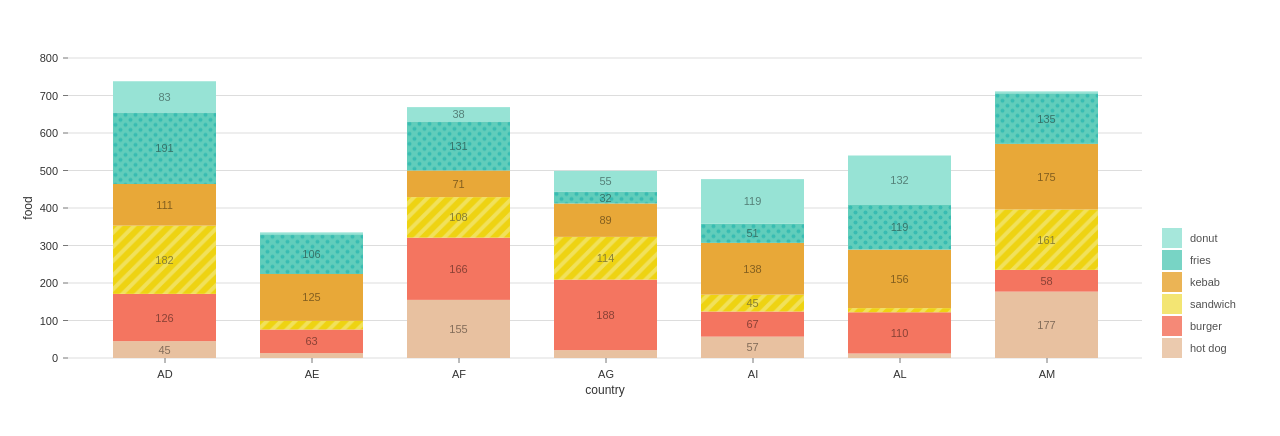
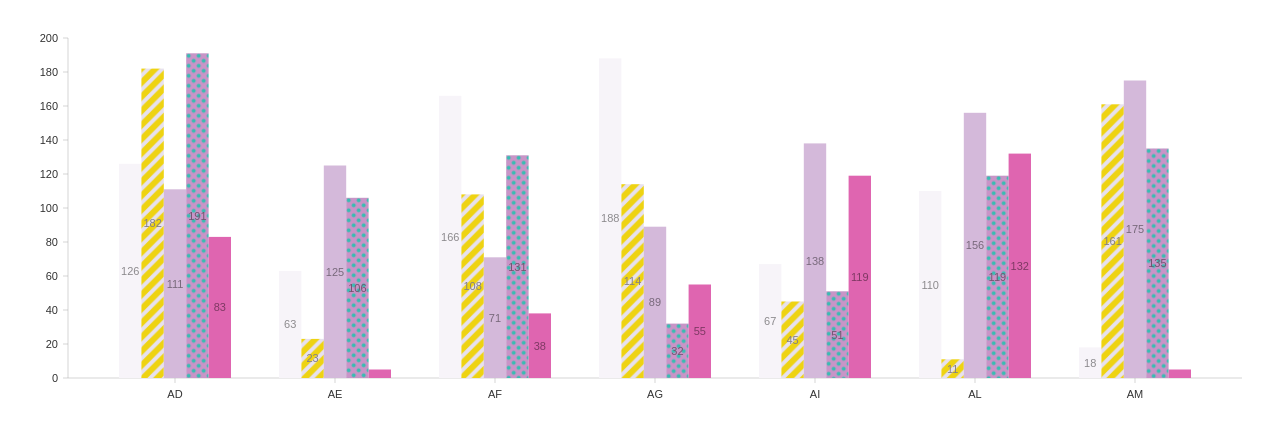
Before and after one commit to danielvaughn/nivo, a React app: page / in a window 1280 px wide. Shown: the top 436 px of the page. Built offline with nearby package versions, Linux system fonts and the light colour scheme.

Commit message:
adds test commit

```diff
--- a/src/components/App.js
+++ b/src/components/App.js
@@ -9,10 +9,192 @@ const StyledDiv = styled.div`
   width: 100%;
 `
 
+const data = [
+  {
+    country: {
+      value: 'AD',
+    },
+    burger: {
+      value: 126,
+    },
+    // burgerColor: 'hsl(96, 70%, 50%)',
+    sandwich: {
+      value: 182,
+    },
+    // sandwichColor: 'hsl(10, 70%, 50%)',
+    kebab: {
+      value: 111,
+    },
+    // kebabColor: 'hsl(172, 70%, 50%)',
+    fries: {
+      value: 191,
+    },
+    // friesColor: 'hsl(166, 70%, 50%)',
+    donut: {
+      value: 83,
+    },
+    // donutColor: 'hsl(11, 70%, 50%)',
+  },
+  {
+    country: {
+      value: 'AE',
+    },
+    burger: {
+      value: 63,
+    },
+    // burgerColor: 'hsl(8, 70%, 50%)',
+    sandwich: {
+      value: 23,
+    },
+    // sandwichColor: 'hsl(295, 70%, 50%)',
+    kebab: {
+      value: 125,
+    },
+    // kebabColor: 'hsl(62, 70%, 50%)',
+    fries: {
+      value: 106,
+    },
+    // friesColor: 'hsl(135, 70%, 50%)',
+    donut: {
+      value: 5,
+    },
+    // donutColor: 'hsl(211, 70%, 50%)',
+  },
+  {
+    country: {
+      value: 'AF',
+    },
+    burger: {
+      value: 166,
+    },
+    // burgerColor: 'hsl(268, 70%, 50%)',
+    sandwich: {
+      value: 108,
+    },
+    // sandwichColor: 'hsl(207, 70%, 50%)',
+    kebab: {
+      value: 71,
+    },
+    // kebabColor: 'hsl(138, 70%, 50%)',
+    fries: {
+      value: 131,
+    },
+    // friesColor: 'hsl(236, 70%, 50%)',
+    donut: {
+      value: 38,
+    },
+    // donutColor: 'hsl(270, 70%, 50%)',
+  },
+  {
+    country: {
+      value: 'AG',
+    },
+    burger: {
+      value: 188,
+    },
+    // burgerColor: 'hsl(269, 70%, 50%)',
+    sandwich: {
+      value: 114,
+    },
+    // sandwichColor: 'hsl(233, 70%, 50%)',
+    kebab: {
+      value: 89,
+    },
+    // kebabColor: 'hsl(290, 70%, 50%)',
+    fries: {
+      value: 32,
+    },
+    // friesColor: 'hsl(149, 70%, 50%)',
+    donut: {
+      value: 55,
+    },
+    // donutColor: 'hsl(333, 70%, 50%)',
+  },
+  {
+    country: {
+      value: 'AI',
+    },
+    burger: {
+      value: 67,
+    },
+    // burgerColor: 'hsl(98, 70%, 50%)',
+    sandwich: {
+      value: 45,
+    },
+    // sandwichColor: 'hsl(193, 70%, 50%)',
+    kebab: {
+      value: 138,
+    },
+    // kebabColor: 'hsl(358, 70%, 50%)',
+    fries: {
+      value: 51,
+    },
+    // friesColor: 'hsl(287, 70%, 50%)',
+    donut: {
+      value: 119,
+    },
+    // donutColor: 'hsl(118, 70%, 50%)',
+  },
+  {
+    country: {
+      value: 'AL',
+    },
+    burger: {
+      value: 110,
+    },
+    // burgerColor: 'hsl(220, 70%, 50%)',
+    sandwich: {
+      value: 11,
+    },
+    // sandwichColor: 'hsl(73, 70%, 50%)',
+    kebab: {
+      value: 156,
+    },
+    // kebabColor: 'hsl(147, 70%, 50%)',
+    fries: {
+      value: 119,
+    },
+    // friesColor: 'hsl(39, 70%, 50%)',
+    donut: {
+      value: 132,
+    },
+    // donutColor: 'hsl(270, 70%, 50%)',
+  },
+  {
+    country: {
+      value: 'AM',
+    },
+    burger: {
+      value: 18,
+    },
+    // burgerColor: 'hsl(315, 70%, 50%)',
+    sandwich: {
+      value: 161,
+    },
+    // sandwichColor: 'hsl(265, 70%, 50%)',
+    kebab: {
+      value: 175,
+    },
+    // kebabColor: 'hsl(5, 70%, 50%)',
+    fries: {
+      value: 135,
+    },
+    // friesColor: 'hsl(52, 70%, 50%)',
+    donut: {
+      value: 5,
+    },
+    // donutColor: 'hsl(230, 70%, 50%)',
+  },
+]
+
 const App = () => {
   return (
     <StyledDiv>
-      <Bar />
+      <Bar
+        data={data}
+        dimension="country"
+        metrics={['burger', 'sandwich', 'kebab', 'fries', 'donut']}
+      />
     </StyledDiv>
   )
 }
--- a/src/components/Bar.js
+++ b/src/components/Bar.js
@@ -1,124 +1,26 @@
 import React from 'react'
 import { ResponsiveBar } from '@nivo/bar'
 
-const data = [
-  {
-    country: 'AD',
-    'hot dog': 45,
-    'hot dogColor': 'hsl(94, 70%, 50%)',
-    burger: 126,
-    burgerColor: 'hsl(96, 70%, 50%)',
-    sandwich: 182,
-    sandwichColor: 'hsl(10, 70%, 50%)',
-    kebab: 111,
-    kebabColor: 'hsl(172, 70%, 50%)',
-    fries: 191,
-    friesColor: 'hsl(166, 70%, 50%)',
-    donut: 83,
-    donutColor: 'hsl(11, 70%, 50%)',
-  },
-  {
-    country: 'AE',
-    'hot dog': 13,
-    'hot dogColor': 'hsl(152, 70%, 50%)',
-    burger: 63,
-    burgerColor: 'hsl(8, 70%, 50%)',
-    sandwich: 23,
-    sandwichColor: 'hsl(295, 70%, 50%)',
-    kebab: 125,
-    kebabColor: 'hsl(62, 70%, 50%)',
-    fries: 106,
-    friesColor: 'hsl(135, 70%, 50%)',
-    donut: 5,
-    donutColor: 'hsl(211, 70%, 50%)',
-  },
-  {
-    country: 'AF',
-    'hot dog': 155,
-    'hot dogColor': 'hsl(124, 70%, 50%)',
-    burger: 166,
-    burgerColor: 'hsl(268, 70%, 50%)',
-    sandwich: 108,
-    sandwichColor: 'hsl(207, 70%, 50%)',
-    kebab: 71,
-    kebabColor: 'hsl(138, 70%, 50%)',
-    fries: 131,
-    friesColor: 'hsl(236, 70%, 50%)',
-    donut: 38,
-    donutColor: 'hsl(270, 70%, 50%)',
-  },
-  {
-    country: 'AG',
-    'hot dog': 21,
-    'hot dogColor': 'hsl(302, 70%, 50%)',
-    burger: 188,
-    burgerColor: 'hsl(269, 70%, 50%)',
-    sandwich: 114,
-    sandwichColor: 'hsl(233, 70%, 50%)',
-    kebab: 89,
-    kebabColor: 'hsl(290, 70%, 50%)',
-    fries: 32,
-    friesColor: 'hsl(149, 70%, 50%)',
-    donut: 55,
-    donutColor: 'hsl(333, 70%, 50%)',
-  },
-  {
-    country: 'AI',
-    'hot dog': 57,
-    'hot dogColor': 'hsl(23, 70%, 50%)',
-    burger: 67,
-    burgerColor: 'hsl(98, 70%, 50%)',
-    sandwich: 45,
-    sandwichColor: 'hsl(193, 70%, 50%)',
-    kebab: 138,
-    kebabColor: 'hsl(358, 70%, 50%)',
-    fries: 51,
-    friesColor: 'hsl(287, 70%, 50%)',
-    donut: 119,
-    donutColor: 'hsl(118, 70%, 50%)',
-  },
-  {
-    country: 'AL',
-    'hot dog': 12,
-    'hot dogColor': 'hsl(357, 70%, 50%)',
-    burger: 110,
-    burgerColor: 'hsl(220, 70%, 50%)',
-    sandwich: 11,
-    sandwichColor: 'hsl(73, 70%, 50%)',
-    kebab: 156,
-    kebabColor: 'hsl(147, 70%, 50%)',
-    fries: 119,
-    friesColor: 'hsl(39, 70%, 50%)',
-    donut: 132,
-    donutColor: 'hsl(270, 70%, 50%)',
-  },
-  {
-    country: 'AM',
-    'hot dog': 177,
-    'hot dogColor': 'hsl(168, 70%, 50%)',
-    burger: 58,
-    burgerColor: 'hsl(315, 70%, 50%)',
-    sandwich: 161,
-    sandwichColor: 'hsl(265, 70%, 50%)',
-    kebab: 175,
-    kebabColor: 'hsl(5, 70%, 50%)',
-    fries: 135,
-    friesColor: 'hsl(52, 70%, 50%)',
-    donut: 5,
-    donutColor: 'hsl(230, 70%, 50%)',
-  },
-]
+const Bar = ({ metrics, dimension, data }) => {
+  const formattedData = data.map((datum) => {
+    const formattedDatum = {}
+    Object.entries(datum).forEach(([key, value]) => {
+      formattedDatum[key] = value.value
+    })
+    return formattedDatum
+  })
 
-const Bar = () => (
+  return (
     <ResponsiveBar
-    data={data}
-    keys={['hot dog', 'burger', 'sandwich', 'kebab', 'fries', 'donut']}
-    indexBy="country"
-    margin={{ top: 50, right: 130, bottom: 50, left: 60 }}
+      groupMode="grouped"
+      data={formattedData}
+      keys={metrics}
+      indexBy={dimension}
+      margin={{ top: 30, right: 30, bottom: 30, left: 60 }}
       padding={0.3}
       valueScale={{ type: 'linear' }}
       indexScale={{ type: 'band', round: true }}
-    colors={{ scheme: 'nivo' }}
+      colors={{ scheme: 'purple_red' }}
       defs={[
         {
           id: 'dots',
@@ -153,56 +55,58 @@ const Bar = () => (
           id: 'lines',
         },
       ]}
-    borderColor={{ from: 'color', modifiers: [['darker', 1.6]] }}
+      // borderColor={{ from: 'color', modifiers: [['darker', 1.6]] }}
       axisTop={null}
       axisRight={null}
       axisBottom={{
         tickSize: 5,
         tickPadding: 5,
         tickRotation: 0,
-      legend: 'country',
-      legendPosition: 'middle',
-      legendOffset: 32,
+        // legend: 'country',
+        // legendPosition: 'middle',
+        // legendOffset: 32,
       }}
       axisLeft={{
         tickSize: 5,
         tickPadding: 5,
         tickRotation: 0,
-      legend: 'food',
-      legendPosition: 'middle',
-      legendOffset: -40,
+        // legend: 'food',
+        // legendPosition: 'middle',
+        // legendOffset: -40,
       }}
       labelSkipWidth={12}
       labelSkipHeight={12}
       labelTextColor={{ from: 'color', modifiers: [['darker', 1.6]] }}
-    legends={[
-      {
-        dataFrom: 'keys',
-        anchor: 'bottom-right',
-        direction: 'column',
-        justify: false,
-        translateX: 120,
-        translateY: 0,
-        itemsSpacing: 2,
-        itemWidth: 100,
-        itemHeight: 20,
-        itemDirection: 'left-to-right',
-        itemOpacity: 0.85,
-        symbolSize: 20,
-        effects: [
-          {
-            on: 'hover',
-            style: {
-              itemOpacity: 1,
-            },
-          },
-        ],
-      },
-    ]}
       animate={true}
       motionStiffness={90}
       motionDamping={15}
+      theme={{
+        background: '#ffffff',
+        textColor: '#777777',
+        fontSize: 11,
+        axis: {
+          domain: {
+            line: {
+              stroke: '#aaaaaa',
+              strokeWidth: 0.5,
+            },
+          },
+          ticks: {
+            line: {
+              stroke: '#aaaaaa',
+              strokeWidth: 0.5,
+            },
+          },
+        },
+        grid: {
+          line: {
+            stroke: '#dddddd',
+            strokeWidth: 0,
+          },
+        },
+      }}
     />
   )
+}
 
 export default Bar
--- a/src/looker/bar.js
+++ b/src/looker/bar.js
@@ -45,14 +45,10 @@ looker.plugins.visualizations.add({
 
     // this._textElement = container.appendChild(document.createElement('div'))
 
-    const viz = element.appendChild(document.createElement('div'))
+    element.style.height = '100%'
+    element.style.width = '100%'
 
-    viz.style.height = '100vh'
-    viz.style.width = '100vw'
-
-    ReactDOM.render(<Bar />, viz)
-
-    this._textElement = viz
+    ReactDOM.render(<Bar data={[]} keys={[]} indexBy={null} />, element)
   },
 
   updateAsync: function (data, element, config, queryResponse, details, done) {
@@ -63,8 +59,12 @@ looker.plugins.visualizations.add({
       return
     }
 
+    console.log('RECEIVING UPDATE')
+    console.log(data)
+    console.log(queryResponse)
+
     // Let's see if this works?
-    ReactDOM.render(<Bar />, this._textElement)
+    ReactDOM.render(<Bar data={data} dimension="" metrics={[]} />, element)
 
     // const firstRow = data[0]
     // const firstCell = firstRow[queryResponse.fields.dimensions[0].name]
```
Lines whose indentation alone changed are shown as unchanged.
